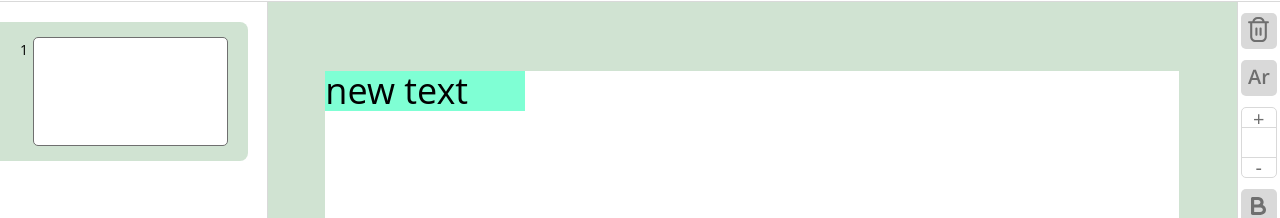
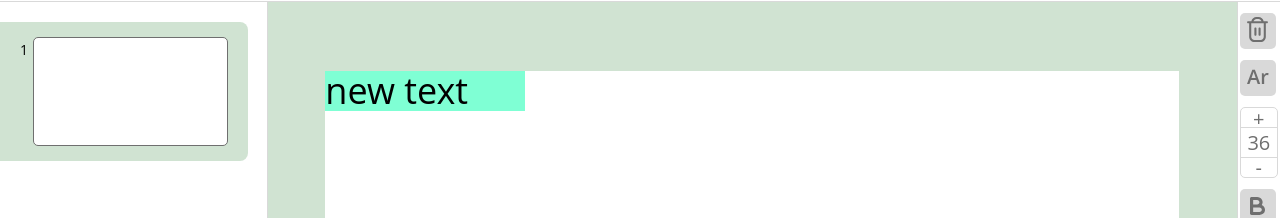
Before and after one commit to DmitryIldyukov/FrontEndPresentationMaker, a React (Create React App) app: page / in a window 1280 px wide. Both pictures are taken after a click on the button 402 px from the left and 154 px from the top of the page. Shown: the part 181-399 px from the top of the page. Built offline with nearby package versions, Linux system fonts and the light colour scheme.

Commit message:
Немного доделал textPanel

```diff
--- a/src/components/toolsPanel/ToolsPanel.tsx
+++ b/src/components/toolsPanel/ToolsPanel.tsx
@@ -14,7 +14,7 @@ function ToolsPanel(Props: {presentation: Presentation, slideId: number})  {
                     <div className={styles.toolsPanel}>
                         <TextTool />
                     </div>
-                );
+                )
             }
 
             else if (Props.presentation.slides[Props.slideId - 1].selectedBlocks[0].blockType.typeBlock.type === 'figure') {
@@ -22,7 +22,7 @@ function ToolsPanel(Props: {presentation: Presentation, slideId: number})  {
                     <div className={styles.toolsPanel}>
                         <FigureTool />
                     </div>
-                );
+                )
             }
             else if (Props.presentation.slides[Props.slideId - 1].selectedBlocks[0].blockType.typeBlock.type === 'image') {
                 return  (
--- a/src/components/toolsPanel/textTool/TextTool.module.css
+++ b/src/components/toolsPanel/textTool/TextTool.module.css
@@ -1,3 +1,9 @@
+* {
+    box-sizing: border-box;
+    padding: 0;
+    margin: 0;
+}
+
 .textTool {
     display: flex;
     flex-direction: column;
@@ -59,7 +65,7 @@ a:hover {
     border: 1px solid #D9D9D9;
     border-radius: 5px;
     display: flex;
-    width: 36px;
+    width: 38px;
     height: 71px;
     flex-direction: column;
 }
--- a/src/components/toolsPanel/textTool/TextTool.tsx
+++ b/src/components/toolsPanel/textTool/TextTool.tsx
@@ -1,4 +1,4 @@
-import React from 'react';
+import React, {useState} from 'react';
 import styles from './TextTool.module.css';
 import deleteImg from '../../../assets/deleteBlock.svg';
 import arImg from '../../../assets/Ar.svg';
@@ -6,6 +6,20 @@ import fontBoldImg from '../../../assets/BoldImg.svg';
 import cursiveImg from '../../../assets/CursiveImg.svg';
 
 const TextTool = () => {
+    const [fontSizeU, setFontSizeU] = useState(36);
+
+    function increment() {
+        if (fontSizeU < 80) {
+            setFontSizeU(fontSizeU + 1);
+        }
+    }
+
+    function decrement() {
+        if (fontSizeU > 1) {
+            setFontSizeU(fontSizeU - 1);
+        }
+    }
+
     return (
         <div className={styles.textTool}>
             <button className={styles.toolBtn}><img src={deleteImg}/></button>
@@ -18,13 +32,13 @@ const TextTool = () => {
                 </div>
             </button>
             <div className={styles.toolFontSize}>
-                <button className={styles.incrementFontSize + ' ' + styles.actionFontSize}>
+                <button className={styles.incrementFontSize + ' ' + styles.actionFontSize} onClick={increment}>
                     <span className={styles.action}>+</span>
                 </button>
 
-                <input className={styles.changeFontSize} type="number"/>
+                <input className={styles.changeFontSize} type="number" value={fontSizeU}/>
 
-                <button className={styles.decrementFontSize + ' ' + styles.actionFontSize}>
+                <button className={styles.decrementFontSize + ' ' + styles.actionFontSize} onClick={decrement}>
                     <span className={styles.action}>-</span>
                 </button>
             </div>
--- a/src/components/workingPlace/blocks/CText.module.css
+++ b/src/components/workingPlace/blocks/CText.module.css
@@ -1,8 +1,9 @@
 .text {
     position: absolute;
     border: none;
-    text-decoration: none;
+    /*text-decoration: none;*/
     background-color: transparent;
+    resize: both;
 }
 
 .checked {
```
